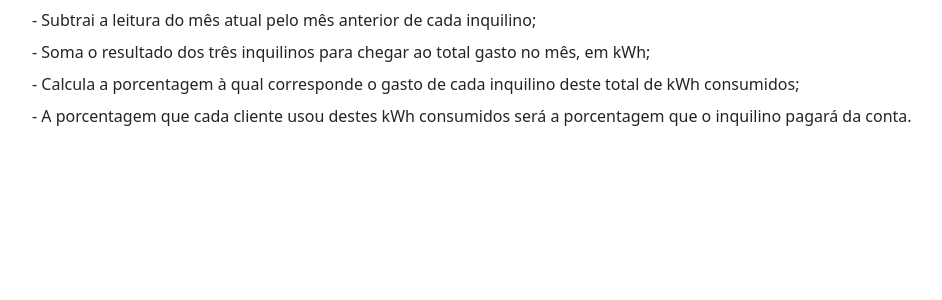
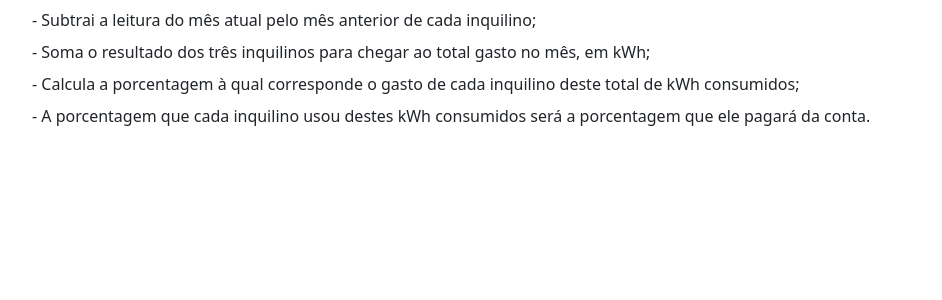
Before and after one commit to rcaliman/sistema-imoveis-django, a Django app: page /energia/lista/ in a window 1280 px wide. Shown: the part 258-558 px from the top of the page, without its empty margins (12-954 px from the left). Run offline with Django 4.2, Linux system fonts and the light colour scheme; the visitor is signed in with stand-in values (Sample User, id 1); data comes from the database, SQL or seed files in the repository; data that the repository does not hold is empty; parts of the project's set-up code (start-up, migrations or seed data) failed here and were passed over; some libraries are stand-ins or nearby versions.

Commit message:
mensagem na parte de energia

```diff
--- a/templates/energia/energia.html
+++ b/templates/energia/energia.html
@@ -63,7 +63,7 @@
             <dd>- Subtrai a leitura do mês atual pelo mês anterior de cada inquilino;</dd>
             <dd>- Soma o resultado dos três inquilinos para chegar ao total gasto no mês, em kWh;</dd>
             <dd>- Calcula a porcentagem à qual corresponde o gasto de cada inquilino deste total de kWh consumidos;</dd>
-            <dd>- A porcentagem que cada cliente usou destes kWh consumidos será a porcentagem que o inquilino pagará da conta.</dd>
+            <dd>- A porcentagem que cada inquilino usou destes kWh consumidos será a porcentagem que ele pagará da conta.</dd>
             </ul>
         </dl>
     {% else %}
```
